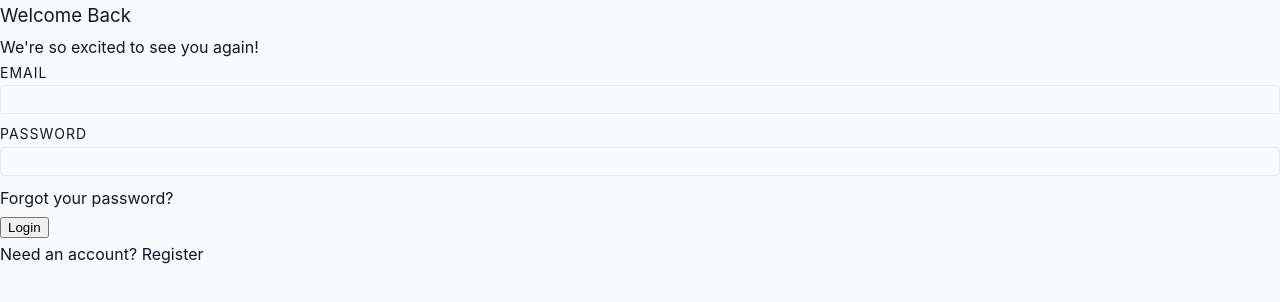
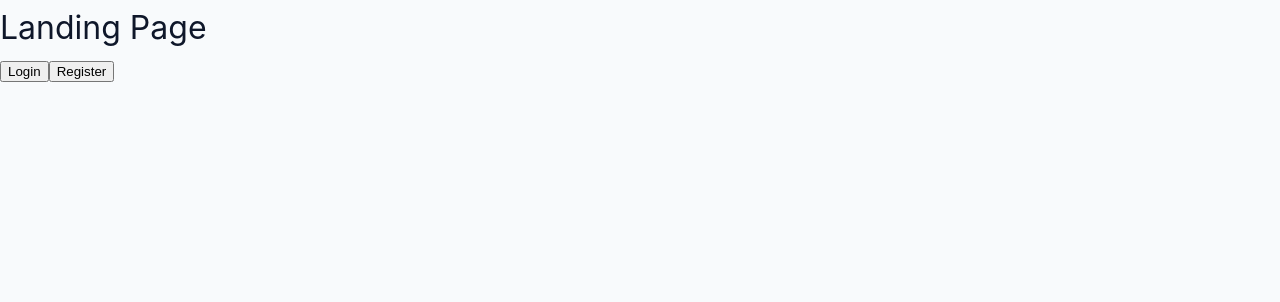
Before and after one commit to luhluh-17/circles-chat, a React (Create React App) app: page / in a window 1280 px wide. Shown: the top 302 px of the page. Built offline with nearby package versions, Linux system fonts and the light colour scheme.

Commit message:
add react router

```diff
--- a/package.json
+++ b/package.json
@@ -9,6 +9,7 @@
     "axios": "^0.27.2",
     "react": "^18.2.0",
     "react-dom": "^18.2.0",
+    "react-router-dom": "^6.3.0",
     "react-scripts": "5.0.1",
     "web-vitals": "^2.1.4"
   },
--- a/src/App.jsx
+++ b/src/App.jsx
@@ -1,7 +1,14 @@
+import { Route, Routes } from 'react-router-dom'
+import Landing from './pages/Landing'
 import Login from './pages/Login'
 
 function App() {
-  return <Login />
+  return (
+    <Routes path='/'>
+      <Route index element={<Landing />} />
+      <Route path='login' element={<Login />} />
+    </Routes>
+  )
 }
 
 export default App
--- a/src/index.js
+++ b/src/index.js
@@ -1,11 +1,14 @@
 import React from 'react'
 import ReactDOM from 'react-dom/client'
+import { BrowserRouter } from 'react-router-dom'
 import './assets/index.css'
 import App from './App'
 
 const root = ReactDOM.createRoot(document.getElementById('root'))
 root.render(
   <React.StrictMode>
-    <App />
+    <BrowserRouter>
+      <App />
+    </BrowserRouter>
   </React.StrictMode>
 )
--- /dev/null
+++ b/src/pages/Landing.jsx
@@ -0,0 +1,19 @@
+import React from 'react'
+import { useNavigate } from 'react-router-dom'
+
+function Landing() {
+  const navigate = useNavigate()
+
+  const handleLogin = () => navigate('/login')
+  const handleRegister = () => navigate('/register')
+
+  return (
+    <main>
+      <h1>Landing Page</h1>
+      <button onClick={handleLogin}>Login</button>
+      <button onClick={handleRegister}>Register</button>
+    </main>
+  )
+}
+
+export default Landing
```
Also changed, not shown: 1 other file (tests, documents, lock files or other folders).
